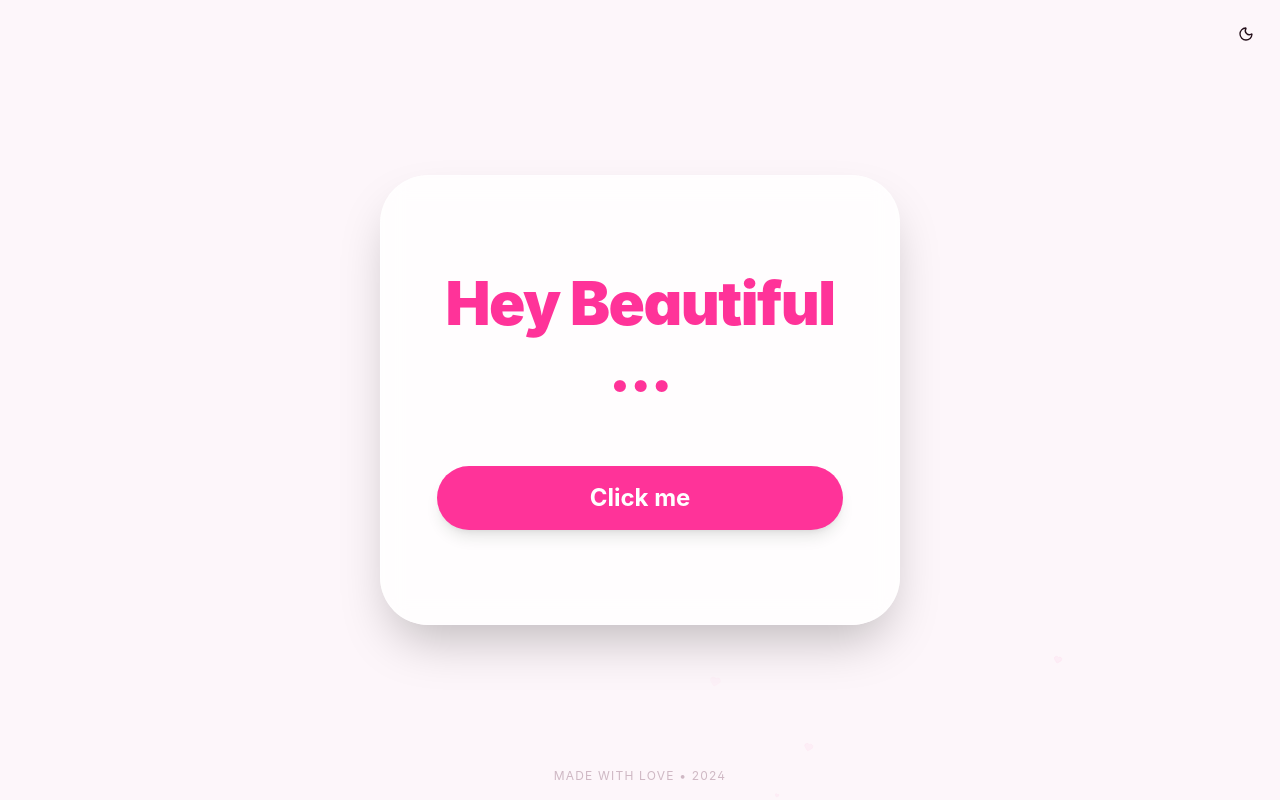
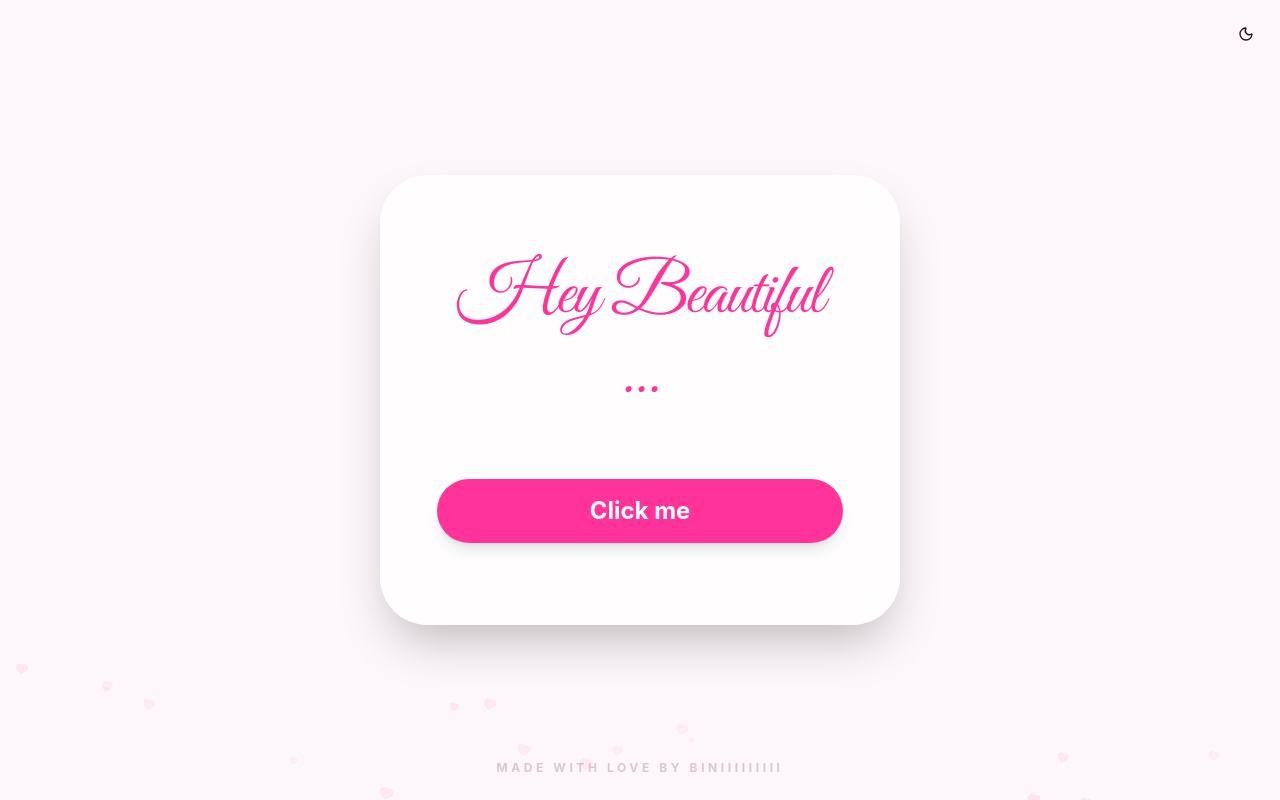
Before and after one commit to alb1ngashi/valentine-s-day-proposal-application, a React (Vite) app: page / in a window 1280 px wide. Built offline with nearby package versions, Linux system fonts and the light colour scheme.

Commit message:
feat: Typography and Visual Brand Refinement
This phase addresses user feedback by upgrading the typography to a high-end handwriting font (Great Vibes), increasing background decorative heart density and speed, and updating footer branding to match the playful aesthetic.

```diff
--- a/src/components/FloatingHearts.tsx
+++ b/src/components/FloatingHearts.tsx
@@ -1,7 +1,7 @@
 import React from 'react';
 import { motion } from 'framer-motion';
 import { Heart } from 'lucide-react';
-const HEART_COUNT = 30;
+const HEART_COUNT = 60;
 export function FloatingHearts() {
   return (
     <div className="fixed inset-0 pointer-events-none overflow-hidden z-0">
@@ -12,22 +12,22 @@ export function FloatingHearts() {
             y: '110vh',
             x: `${Math.random() * 100}vw`,
             scale: Math.random() * 0.4 + 0.3,
-            opacity: Math.random() * 0.1 + 0.05 // Lowered for better readability
+            opacity: Math.random() * 0.1 + 0.1 // Increased slightly for better visibility
           }}
           animate={{
             y: '-10vh',
           }}
           transition={{
-            duration: Math.random() * 20 + 20, // Slower, more ethereal motion
+            duration: Math.random() * 10 + 15, // Faster motion (15-25s)
             repeat: Infinity,
             ease: "linear",
             delay: Math.random() * 20
           }}
-          className="absolute text-primary/30"
+          className="absolute text-primary/40"
         >
           <Heart
             fill="currentColor"
-            size={Math.random() * 10 + 15}
+            size={Math.random() * 8 + 18} // Increased size range (18-26px)
             className="rotate-[15deg]"
           />
         </motion.div>
--- a/src/components/stages/IntroStage.tsx
+++ b/src/components/stages/IntroStage.tsx
@@ -14,7 +14,7 @@ export function IntroStage({ text, onNext }: IntroStageProps) {
       className="text-center space-y-12"
     >
       <div className="space-y-4">
-        <h1 className="text-4xl md:text-5xl lg:text-6xl font-display font-black text-primary leading-[1.1] tracking-tight text-pretty">
+        <h1 className="text-5xl md:text-6xl lg:text-7xl font-cursive text-primary leading-[1.1] tracking-tight text-pretty">
           {text}
         </h1>
       </div>
--- a/src/components/stages/QuestionStage.tsx
+++ b/src/components/stages/QuestionStage.tsx
@@ -38,9 +38,9 @@ export function QuestionStage({ onSuccess }: QuestionStageProps) {
     >
       <div className="space-y-6">
         <motion.h2
-          className="text-5xl md:text-7xl font-cursive text-primary leading-tight text-pretty px-4"
-          animate={{ scale: [1, 1.03, 1] }}
-          transition={{ duration: 3, repeat: Infinity, ease: "easeInOut" }}
+          className="text-6xl md:text-8xl font-cursive text-primary leading-tight text-pretty px-4"
+          animate={{ scale: [1, 1.02, 1] }}
+          transition={{ duration: 4, repeat: Infinity, ease: "easeInOut" }}
         >
           Will you be my Valentine?
         </motion.h2>
--- a/src/index.css
+++ b/src/index.css
@@ -1,4 +1,4 @@
-@import url('https://fonts.googleapis.com/css2?family=Dancing+Script:wght@700&display=swap');
+@import url('https://fonts.googleapis.com/css2?family=Great+Vibes&display=swap');
 @tailwind base;
 @tailwind components;
 @tailwind utilities;
@@ -67,6 +67,6 @@
     @apply bg-white/80 dark:bg-card/80 backdrop-blur-md border border-white/20 shadow-xl;
   }
   .font-cursive {
-    font-family: 'Dancing Script', cursive;
+    font-family: 'Great Vibes', cursive;
   }
 }
--- a/src/pages/HomePage.tsx
+++ b/src/pages/HomePage.tsx
@@ -54,8 +54,8 @@ export function HomePage() {
         </div>
       </div>
       <Toaster richColors position="bottom-center" />
-      <footer className="fixed bottom-4 left-0 right-0 text-center text-[10px] md:text-xs text-muted-foreground/40 pointer-events-none tracking-widest uppercase z-0">
-        Made with love • 2024
+      <footer className="fixed bottom-6 left-0 right-0 text-center text-[10px] md:text-xs text-muted-foreground/30 pointer-events-none tracking-[0.3em] uppercase z-0 font-bold">
+        MADE WITH LOVE BY BINIIIIIIIII
       </footer>
     </div>
   );
```
